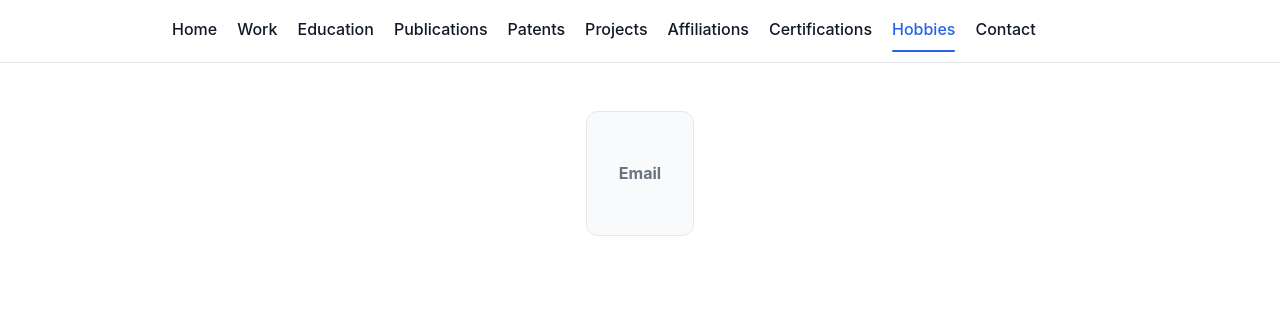
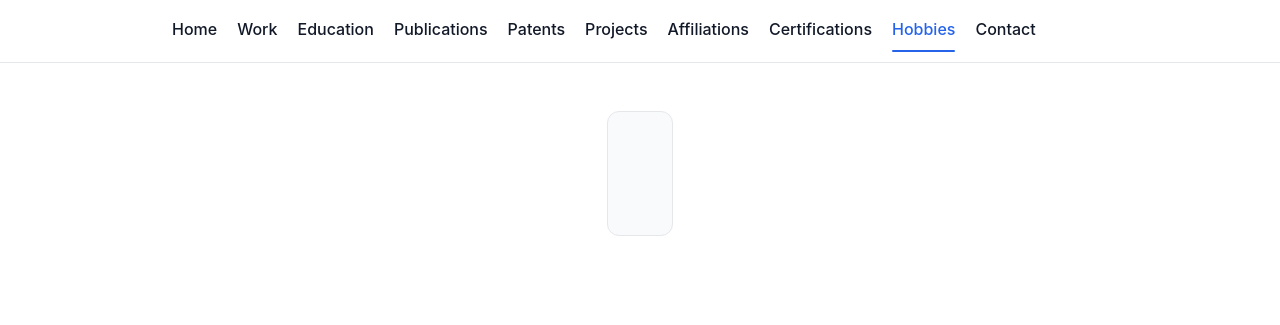
Before and after one commit to bilal-ismail/bilal-ismail.github.io, a Jekyll site: the page built from hobbies.md, in a window 1280 px wide. Shown: the top 325 px of the page. Built offline with Jekyll 4.4.1, drawn with Linux system fonts in a browser that asks for light colours.

Commit message:
Update hobbies.md

```diff
--- a/hobbies.md
+++ b/hobbies.md
@@ -4,5 +4,5 @@ title: Hobbies & Interests
 ---
 
 <div class="contact-card">
-  <p><strong>Email</strong><br>{{ site.hobbies }}</p>
+  <p><br>{{ site.hobbies }}</p>
 </div>
```
